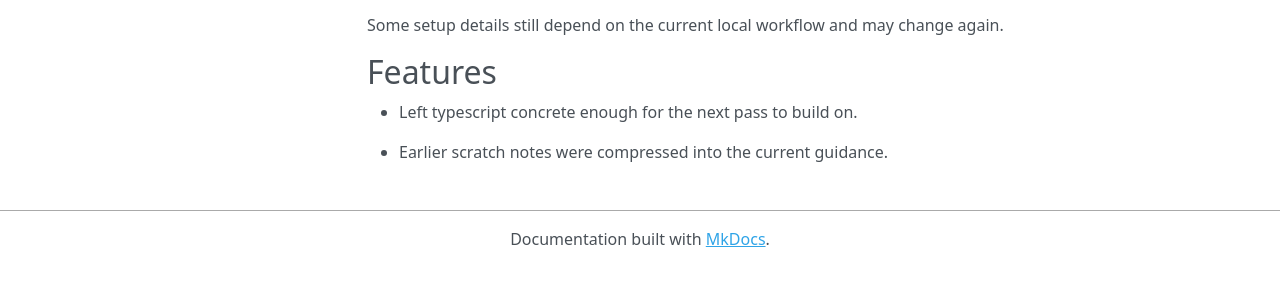
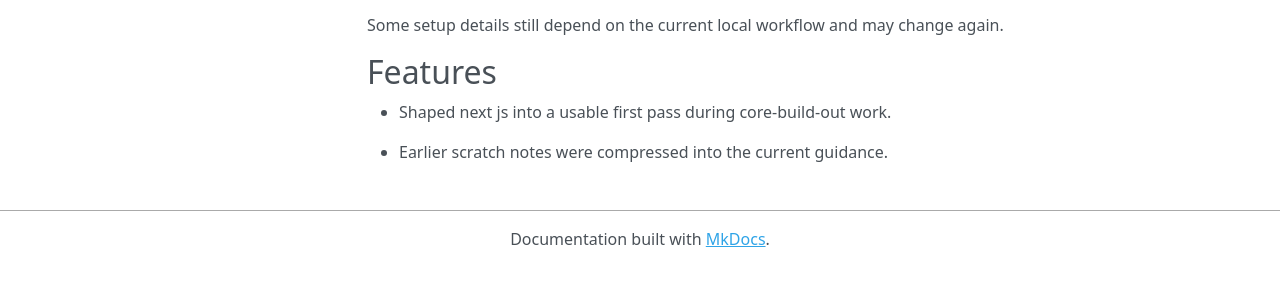
Before and after one commit to sebastianspicker/rae, an MkDocs documentation site: the page built from docs/INDEX.md, in a window 1280 px wide. Shown: the part 553-839 px from the top of the page. Built offline with MkDocs 1.6.1, drawn with Linux system fonts in a browser that asks for light colours; nearby versions of some CDN libraries.

```diff
--- a/docs/INDEX.md
+++ b/docs/INDEX.md
@@ -19,6 +19,6 @@
 Some setup details still depend on the current local workflow and may change again.
 
 ## Features
-- Left typescript concrete enough for the next pass to build on.
+- Shaped next js into a usable first pass during core-build-out work.
 
 - Earlier scratch notes were compressed into the current guidance.
```
